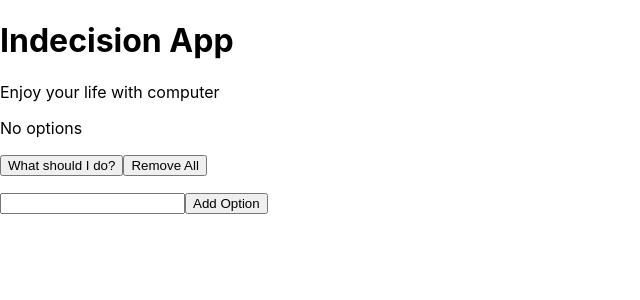
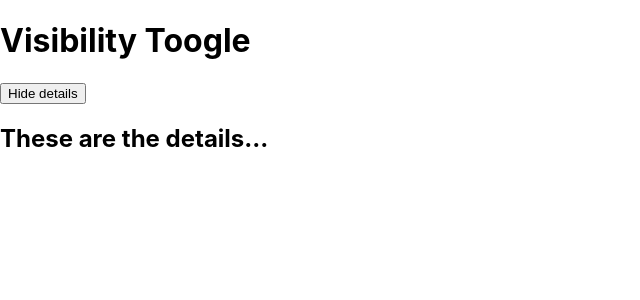
Before and after one commit to devnoorfatima/React, a React (Create React App) app in the folder indecision-app/: page / in a window 1280 px wide. Shown: the top 300 px of the page, without its empty margins (0-640 px from the left). Built offline with nearby package versions, Linux system fonts and the light colour scheme.

Commit message:
Made a function on react that causes the text to appear and disappear on toggle.

```diff
--- a/indecision-app/src/App.js
+++ b/indecision-app/src/App.js
@@ -3,7 +3,8 @@
 // import Arrow from "./ES6-arrow-functions"
 // import Arrow2 from "./ES6-arrow-functions-2"
 // import Counter from "./Counter"
-import Form from "./indecisionApp"
+// import Form from "./indecisionApp"
+import Toogle from "./Visibility-toogle";
 // import './App.css';
 
 
@@ -36,4 +37,4 @@ import Form from "./indecisionApp"
 //   }
 // }
 
-export default Form;
+export default Toogle;
--- /dev/null
+++ b/indecision-app/src/Visibility-toogle.js
@@ -0,0 +1,26 @@
+import React, { Component } from 'react';
+
+class Toogle extends Component {
+    constructor(props) {
+        super(props);
+        this.state = {
+          show: true
+        };
+    }
+    ToggleClick = () => {
+        this.setState({ show: !this.state.show });
+      }
+    render() {
+        return (
+        <div className="toogle">
+        <h1>Visibility Toogle</h1>
+        <button onClick={this.ToggleClick}>
+          { this.state.show ? 'Hide details' : 'Show details' }
+        </button>
+        { this.state.show ? <h2>These are the details...</h2> : '' }
+        </div>
+      );
+    }
+  }
+
+  export default Toogle ;
--- a/indecision-app/src/indecisionApp.js
+++ b/indecision-app/src/indecisionApp.js
@@ -1,8 +1,11 @@
 import React, { Component } from 'react';
 class Form extends Component {
-  state = {
-    option : 0
-  }
+  constructor(props) {
+    super(props);
+    this.state = {
+      show: true
+    };
+}
   render() {
 
     const user = {
@@ -17,23 +20,24 @@ class Form extends Component {
        if(option){
          user.options.push(option);
         e.target.elements.option.value = '';
-        }
-    console.log(user.options);
+       console.log(user.options);
+      }
     };
     const onRemoveAll = () => {
      user.options = [];
     };
     const onMakeDecision = () => {
       const randomNum = Math.floor(Math.random() * user.options.length);
-      console.log(randomNum);
+     const option = user.options[randomNum];
+      alert(option);
     };
       return (
         <div className="form">
         <h1>{user.title}</h1>
         {user.subtitle && <p>{user.subtitle}</p>}
         <p>{user.options.length > 0 ? "Here are your options" : "No options"}</p>
-         <button onClick = {onMakeDecision}>What should I do?</button>
-        <button onClick={onRemoveAll}>Remove All</button>
+         <button  onClick = {onMakeDecision}>What should I do?</button>
+        <button  onClick={onRemoveAll}>Remove All</button>
         <ol> {
           user.options.map((option) => {
             return <li key = {option}>{option}</li>
```
